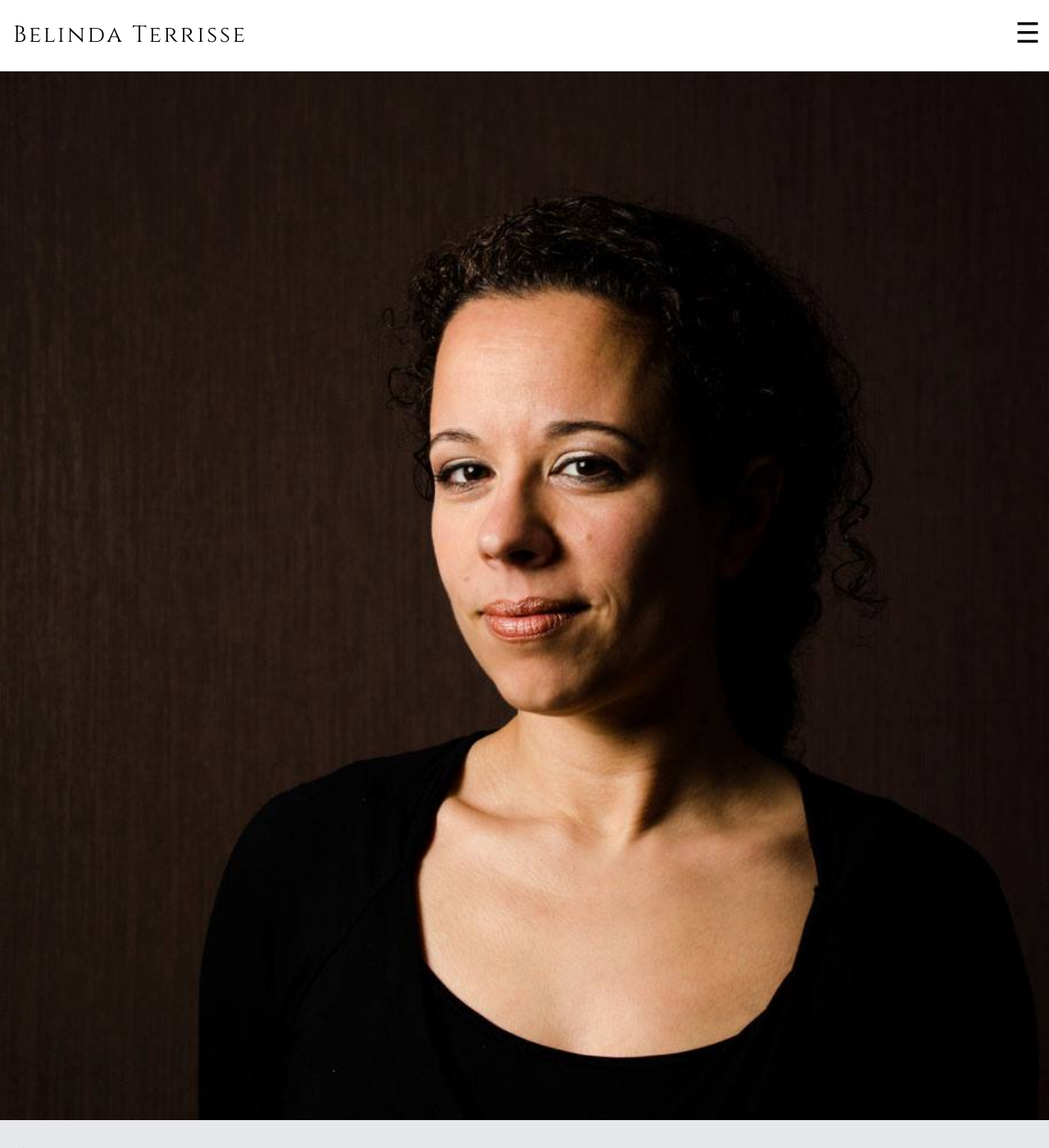
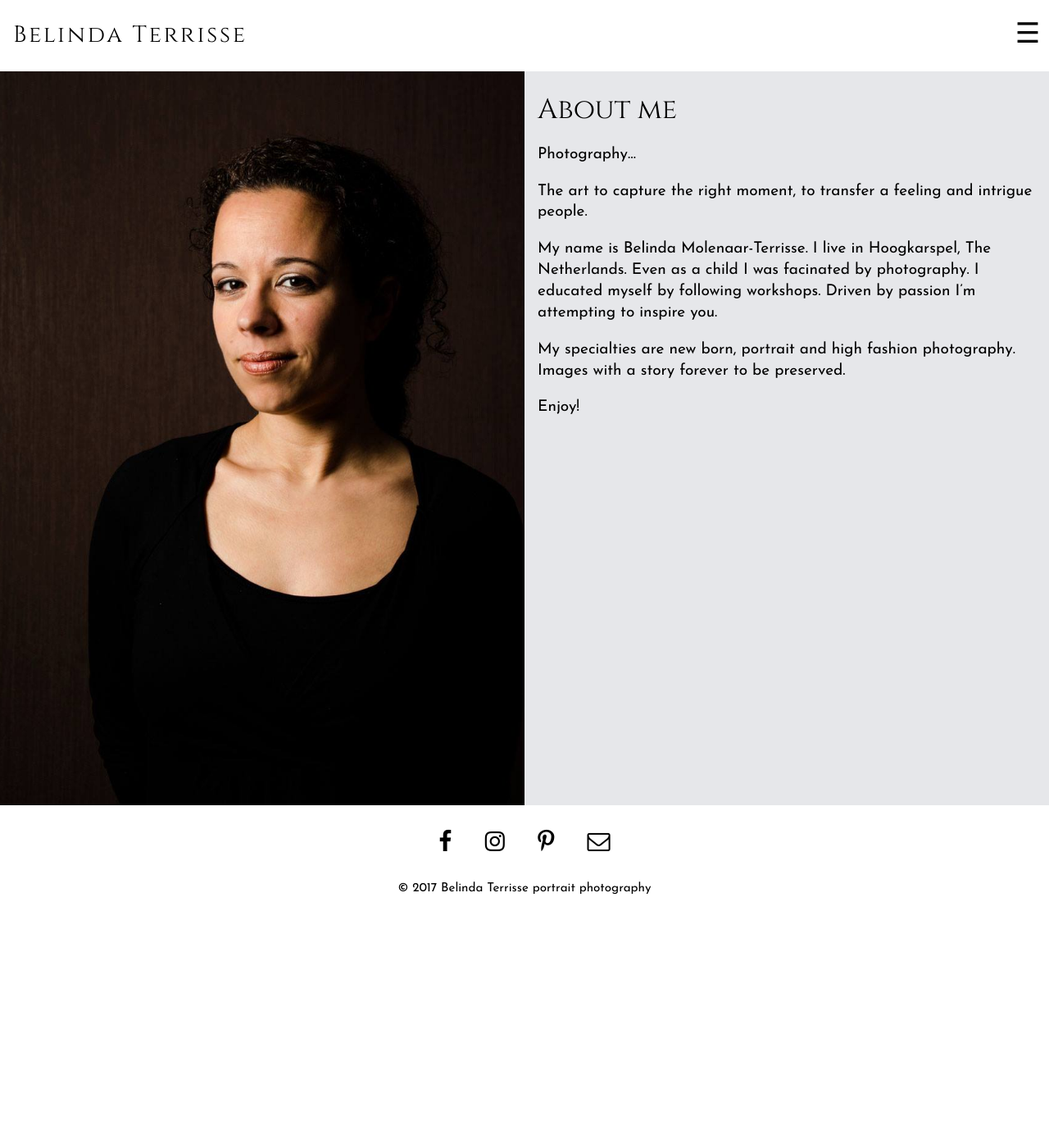
Before and after one commit to cmbybelin/cmbybelin.github.io, a Jekyll site: the page built from about.md, in a window 1280 px wide and 1400 px high. Shown: the whole window at 82% size. Built offline with Jekyll 4.4.1, drawn with Linux system fonts in a browser that asks for light colours.

Commit message:
Fix horizontal style for tablet

```diff
--- a/_sass/_footer.scss
+++ b/_sass/_footer.scss
@@ -1,9 +1,10 @@
 footer {
-  margin: 1.6em;
+  padding: 1.6em;
+  clear: both;
 
   .socialmedia {
     font-size: 148%;
-    margin: 1em;
+    margin-bottom: 1em;
     text-align: center;
     letter-spacing: 0.55em;
     a {
@@ -12,7 +13,6 @@ footer {
   }
 
   .copyright {
-    margin: 1em;
     font-size: $default-font-size / 1.25;
     text-align: center;
   }
--- a/_sass/_page.scss
+++ b/_sass/_page.scss
@@ -51,6 +51,11 @@ article {
     }
   }
 
+  .page-session {
+    margin-bottom: 8px;
+  }
+}
+
 .secondary {
   background-color: $cloud-grey;
   padding: $default-padding $default-padding * 2;
@@ -67,10 +72,16 @@ article {
   background-size: cover;
 }
 
-  .page-session {
-    margin-bottom: 8px;
+@media (min-width: 800px) {
+  .half-wide {
+    float: left;
+    min-height: 720px;
+    min-height: 70vw;
+    width: 50%;
+    background-position-x: 50%;
   }
 }
+
 
 /* CONTACT */
 button {
```
Lines whose indentation alone changed are shown as unchanged.
